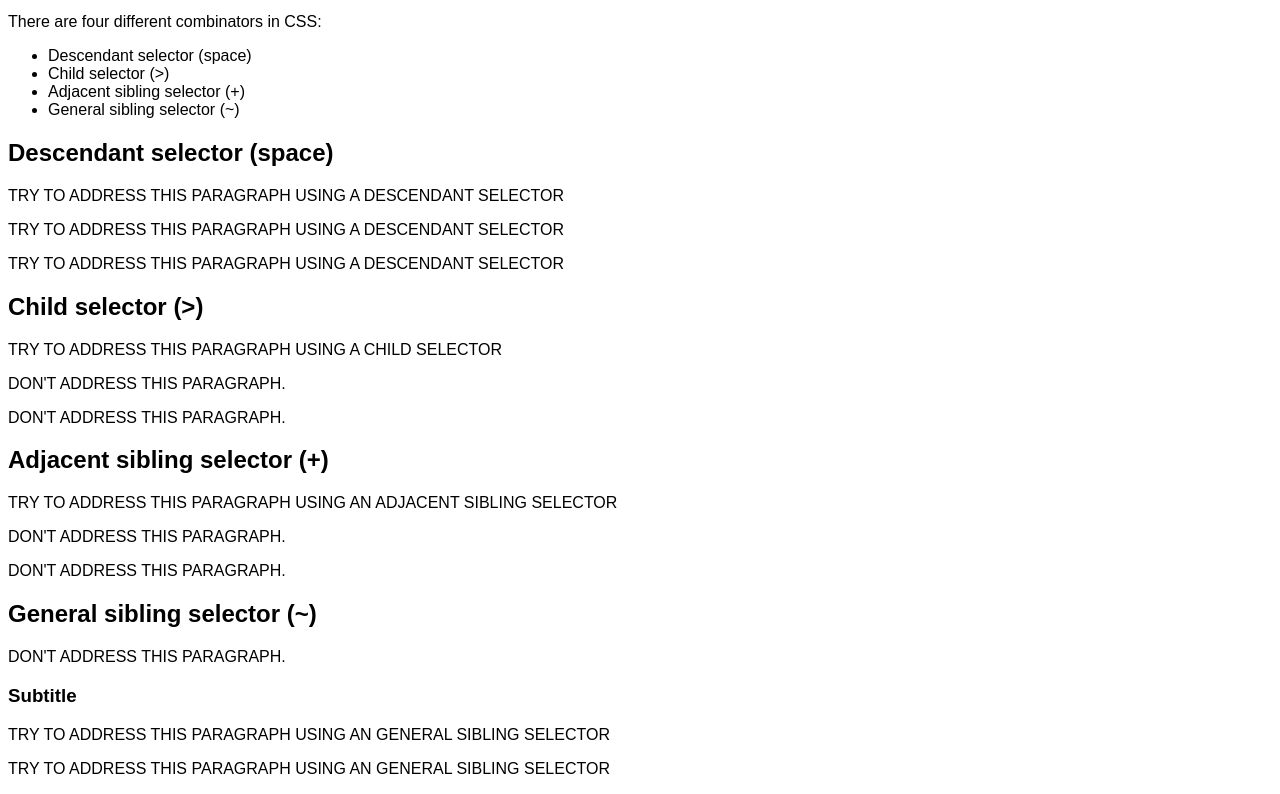
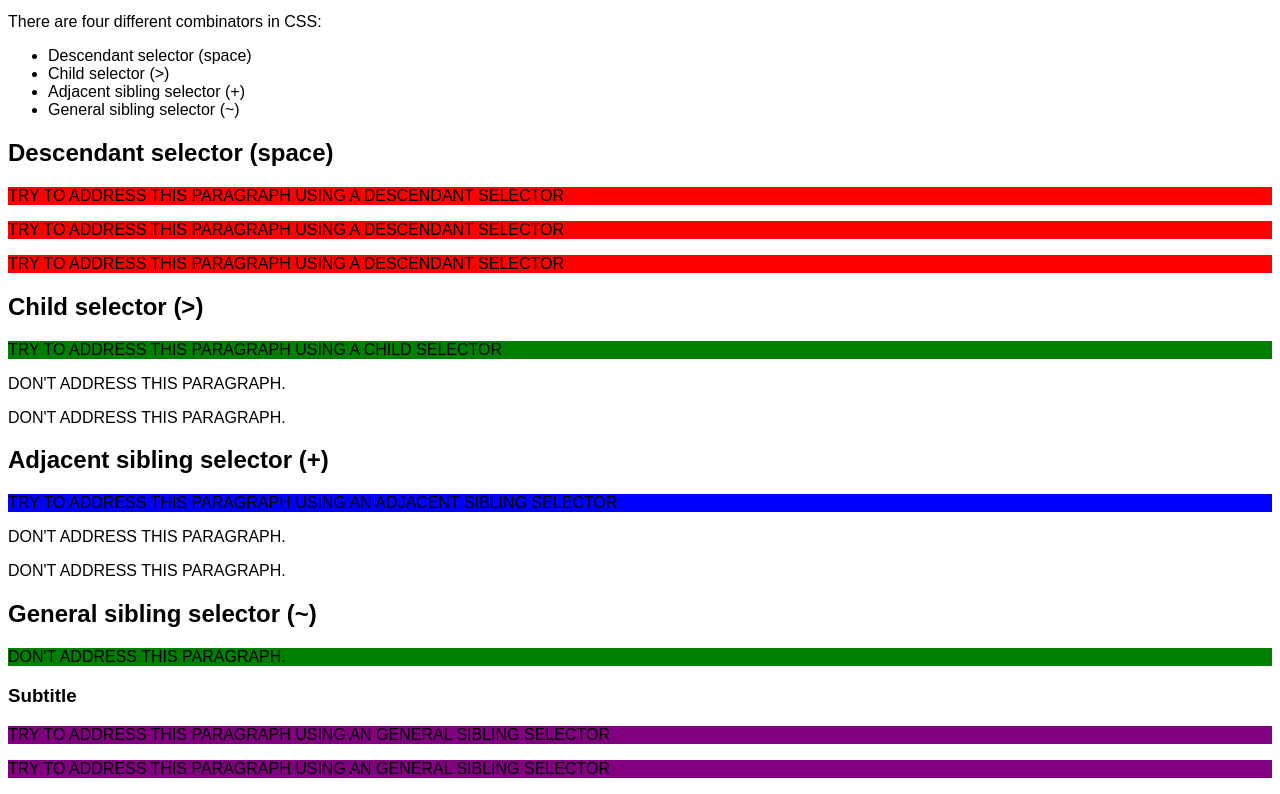
Before and after one commit to EHB-MCT/web1-exercise-03-GivanWillems, a plain HTML site: page index.html in a window 1280 px wide. Shown: the part 101-895 px from the top of the page. Drawn offline with Linux system fonts and the light colour scheme.

Commit message:
Oefening 3

```diff
--- a/index.html
+++ b/index.html
@@ -38,7 +38,7 @@
         </div>
     </div>
 
-    <div class="child-selector">
+    <div class="kader">
         <h2>Child selector (>)</h2>
 
         <p>TRY TO ADDRESS THIS PARAGRAPH USING A CHILD SELECTOR</p>
--- a/style.css
+++ b/style.css
@@ -1,3 +1,23 @@
 body {
     font-family: Arial, Helvetica, sans-serif;
 }
+
+.descendant-selector p {
+    background-color: red;
+}
+
+.child-selector>p {
+    background-color: green;
+}
+
+h2+p {
+    background-color: green;
+}
+
+.adjacent-sibling-selector h2+p {
+    background-color: blue;
+}
+
+h3~p {
+    background-color: purple;
+}
```
